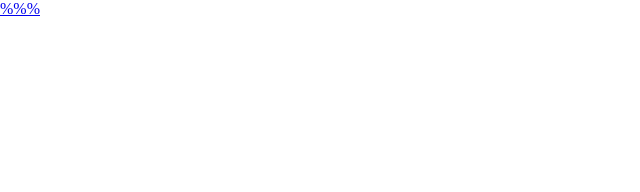
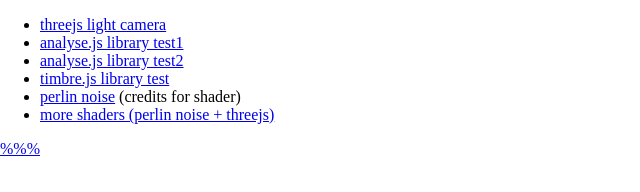
Before and after one commit to martucol/martucol.github.io, a plain HTML site: page index.html in a window 1280 px wide. Shown: the whole page, without its empty margins (0-640 px from the left). Drawn offline with Linux system fonts and the light colour scheme.

Commit message:
update filenames and index links

```diff
--- a/index.html
+++ b/index.html
@@ -10,7 +10,15 @@
 		</style>
 	</head>
 	<body>
+	<ul>
+		<li><a href="1.html"> threejs light camera </a></li>
+		<li><a href="2.html"> analyse.js library test1 </a></li>
+		<li><a href="3.html"> analyse.js library test2 </a></li>
+		<li><a href="4.html"> timbre.js library test </a></li>
+		<li><a href="5.html"> perlin noise</a> (credits for shader)</li>
+		<li><a href="6.html"> more shaders (perlin noise + threejs) </a></li>
 
+	</ul>
 		<a href="TEST09_MORESHADERS.html"> %%% </a>
 
 
```
Also changed, not shown: 1.html (renamed from TEST00_TREEJS.html), 2.html (renamed from TEST02_ANALYSE.html), 3.html (renamed from TEST03.html), 4.html (renamed from TEST04_TIMBREJS.html), 5.html (renamed from TEST05_PERLINNOISE.html), 6.html (renamed from TEST09_MORESHADERS.html), blank.html (renamed from HOJAENBLANCO.html).
